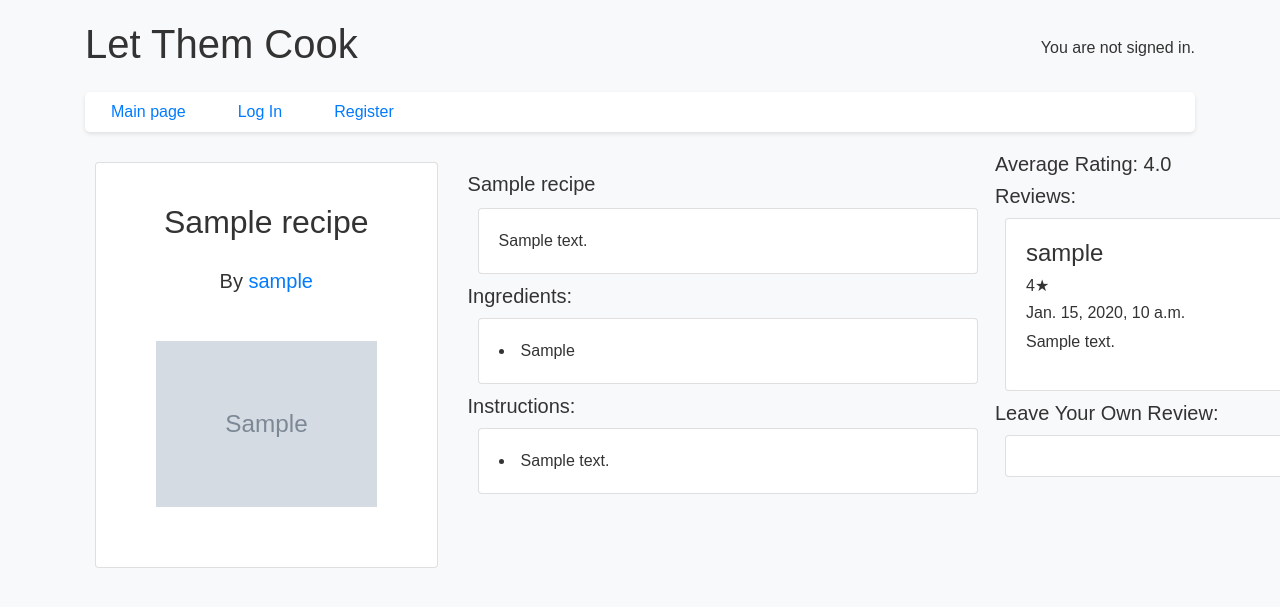
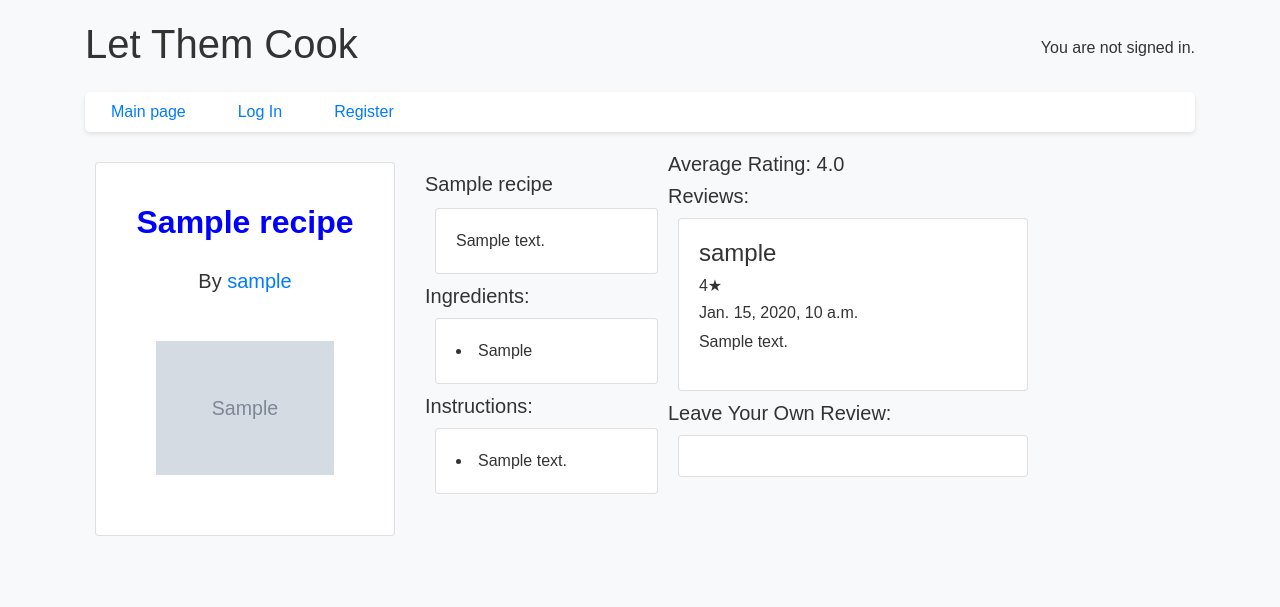
Before and after one commit to LiuLiuBov/LetThemCook, a Django app: page /recipe/1/ in a window 1280 px wide; the page is wider, and only the part inside the window is pictured. Shown: the top 607 px of that part. Run offline with Django 5.2, Linux system fonts and the light colour scheme; tables that the repository leaves empty hold one stand-in row (values such as "Sample post"); grey boxes marked "Sample" are stand-in pictures; some libraries are stand-ins or nearby versions.

Commit message:
recipe page

```diff
--- a/static/letthemcook/styles.css
+++ b/static/letthemcook/styles.css
@@ -194,22 +194,29 @@ button[type="submit"]:hover {
   align: right;
 }
 
-#left-column{
-  column-width:100px;
-  padding:20px;
+#left-column,
+#centre-column,
+#right-column{
+  padding: 20px
+}
+
+#left-column,
+#right-column{
+  flex-basis: 300px;
 }
 
 #centre-column{
-  column-width:500px;
-  padding:20px
+  flex-grow: 1;
 }
 
 #recipe-title{
   padding:20px;
+  color: blue;
+  font-weight: bold;
 }
 
 #recipe-card{
-  width:500px
+  width:100%
 }
 
 #alert{
```
